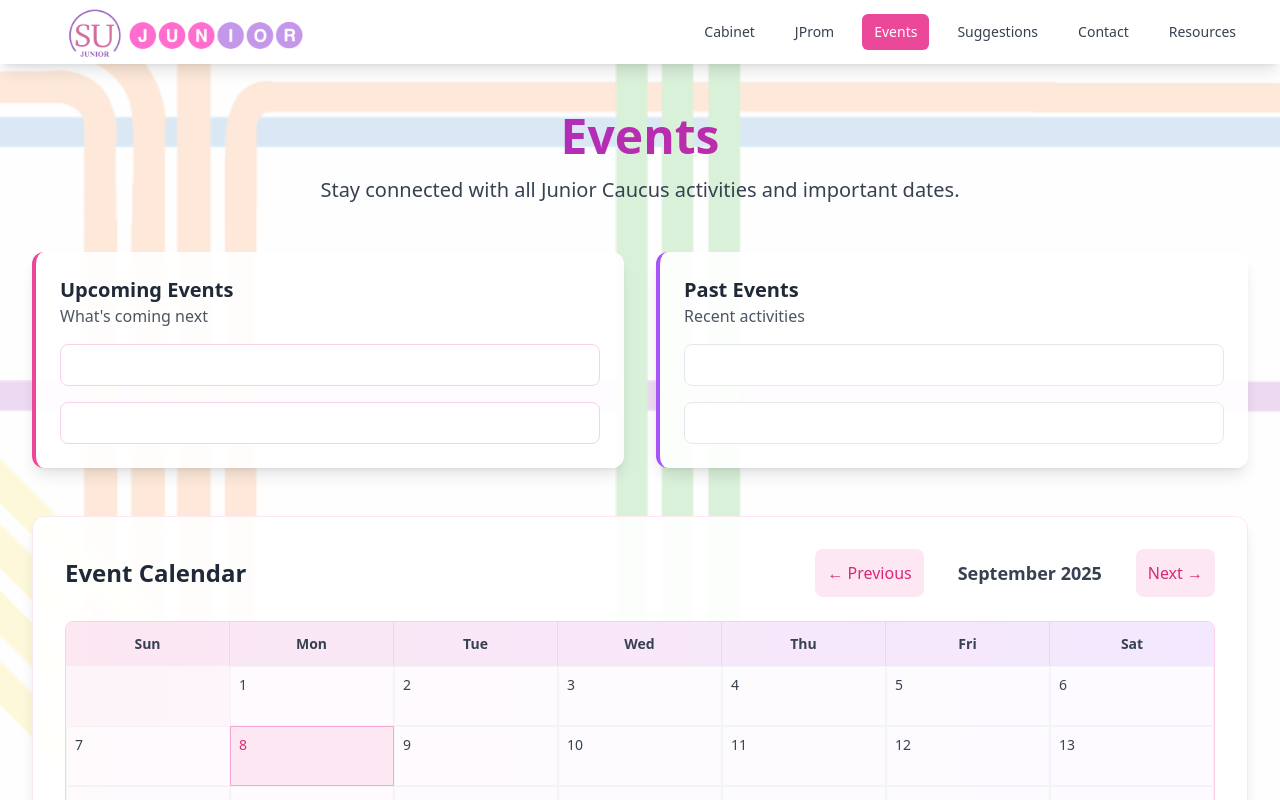
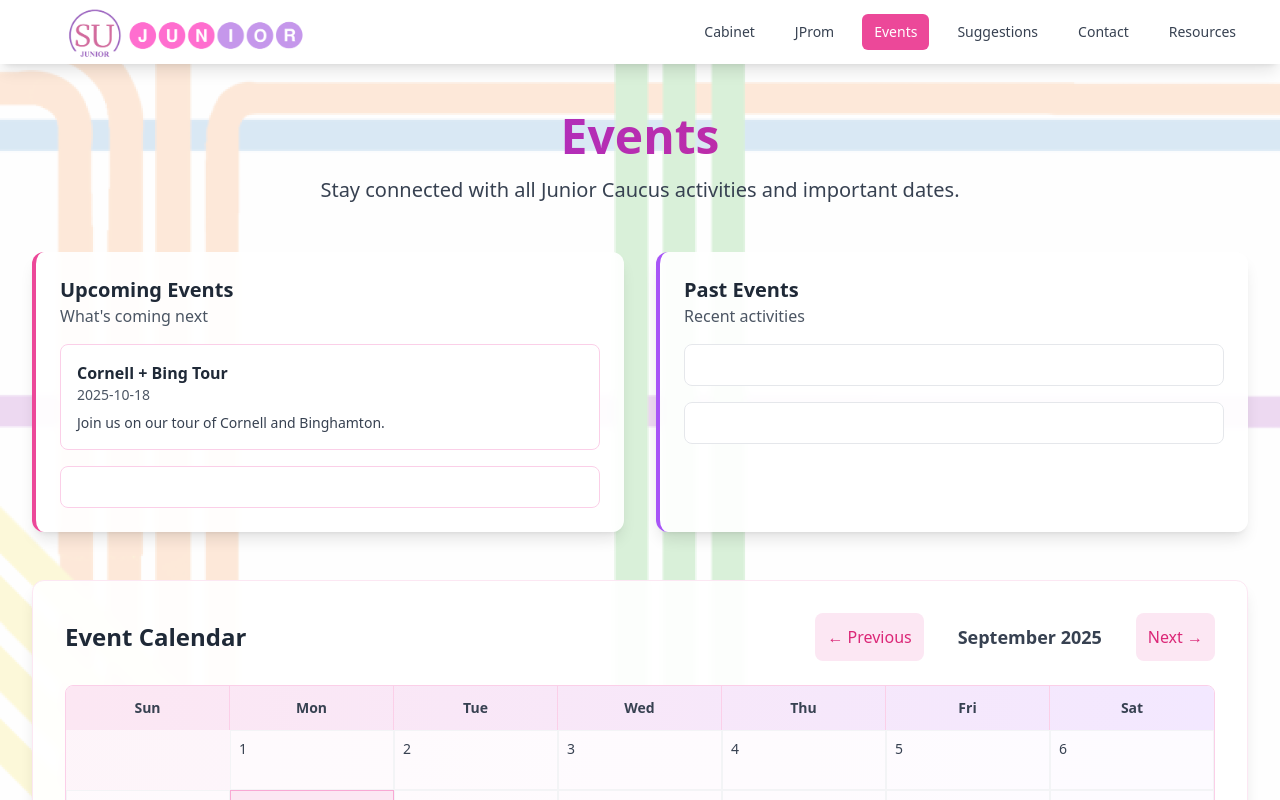
Before and after one commit to alex-wanger/junior_caucus, a React (Vite) app: page /events in a window 1280 px wide. Shown: the top 800 px of the page. Built offline with nearby package versions, Linux system fonts and the light colour scheme.

Commit message:
add bing+cornell tour

```diff
--- a/src/pages/EventsPage.jsx
+++ b/src/pages/EventsPage.jsx
@@ -5,8 +5,14 @@ import TransitBackground from "../components/TransitBackground";
 const EventsPage = () => {
   const [currentDate, setCurrentDate] = useState(new Date());
 
-  // Sample data for demonstration
-  const upcomingEvents = [{}, {}];
+  const upcomingEvents = [
+    {
+      title: "Cornell + Bing Tour",
+      date: "2025-10-18",
+      description: "Join us on our tour of Cornell and Binghamton.",
+    },
+    {},
+  ];
 
   const pastEvents = [{}, {}];
 
@@ -58,12 +64,10 @@ const EventsPage = () => {
     const firstDay = getFirstDayOfMonth(currentDate);
     const days = [];
 
-    // Empty cells for days before the first day of the month
     for (let i = 0; i < firstDay; i++) {
       days.push(<div key={`empty-${i}`} className="p-1 sm:p-2"></div>);
     }
 
-    // Days of the month
     for (let day = 1; day <= daysInMonth; day++) {
       const events = getEventsForDate(day);
       const hasEvents = events.length > 0;
```
